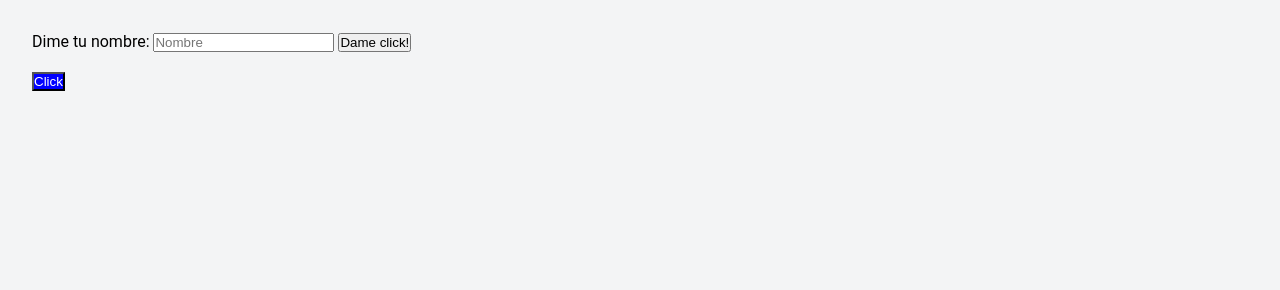
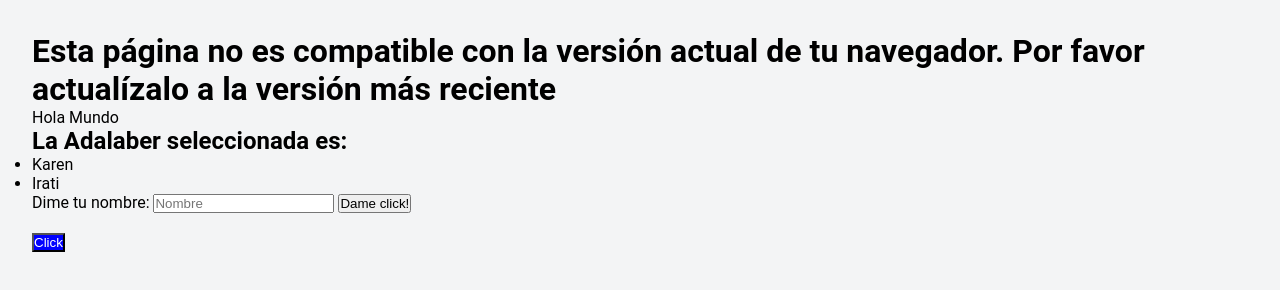
Before and after one commit to irati88/promo-55-module-2-pair-6-javascript, a website built with Vite: page src/index.html in a window 1280 px wide. Built offline with nearby package versions, Linux system fonts and the light colour scheme; files whose address does not match are found by name.

Commit message:
arreglando repo

```diff
--- a/src/index.html
+++ b/src/index.html
@@ -7,6 +7,31 @@
     <title>Document</title>
   </head>
   <body>
+
+    <!-- VARIABLES -->
+
+    <!-- 1. Mensaje de navegador obsoleto -->
+    <h1></h1>
+
+    <!-- 2. Hola Mundo -->
+    <p class="paragraph">Hola</p>
+
+    <!-- 3. Seleccionando Adalabers -->
+    <h2 class="title">La Adalaber seleccionada es:</h2>
+    <ul class="adalabers">
+        <li>Karen</li>
+        <li>Irati</li>
+    </ul>
+
+    <!-- 4. Lorem ipsum -->
+
+    <!-- 5. Arreglando errores-->
+
+    <!-- 6. Deshabilitando botones-->
+
+
+    <!-- EVENTOS -->
+
     <!-- 1.-Cómo te llamas -->
         <label for="nombreInput">Dime tu nombre:</label>
             <input type="text" class="nombreInput" placeholder="Nombre"/>
--- a/src/js/main.js
+++ b/src/js/main.js
@@ -2,26 +2,24 @@
 
 // 1. Mensaje de navegador obsoleto
 
-document.querySelector('h1').innerHTML
-console.log('Estás mostando el h1');
-
-
+document.querySelector("h1").innerHTML = "Esta página no es compatible con la versión actual de tu navegador. Por favor actualízalo a la versión más reciente";
+console.log('Estás mostrando el h1');
 
 // 2. Hola Mundo
 
-
+document.querySelector(".paragraph").innerHTML = "Hola Mundo";
+console.log('Estás cambiando el párrafo');
 
 // 3. Seleccionando Adalabers
 
-
-
 // 4. Lorem ipsum
-
 
 // 5. Arreglando errores
 
+// 6. Deshabilitando botones
 
-// Segunda parte//
+
+// EVENTOS//
 
 //1.-Cómo te llamas?//
 
@@ -35,7 +33,7 @@ botonSaludar.addEventListener('click', () => {
 });
 
 
-//2.- Cambia el estilo de un botón//
+// //2.- Cambia el estilo de un botón//
 
 const myButton = document.querySelector('.button');
 myButton.addEventListener("click", (event) => {
```
